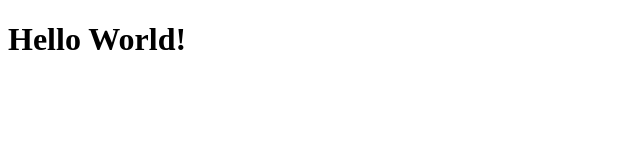
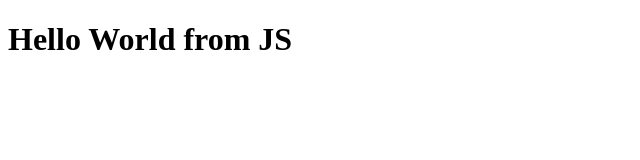
Before and after one commit to FirozSkAhmad/Inception, a plain HTML site: page Inception/index.html in a window 1280 px wide. Shown: the whole page, without its empty margins (0-640 px from the left). Drawn offline with Linux system fonts and the light colour scheme.

Commit message:
done wit JS

```diff
--- a/Inception/index.html
+++ b/Inception/index.html
@@ -7,8 +7,15 @@
     <title>Namaste React</title>
   </head>
   <body>
-    <div id="root">
-      <h1>Hello World!</h1>
-    </div>
+    <div id="root"></div>
+
+    <script>
+      const heading = document.createElement("h1");
+      heading.innerHTML = "Hello World from JS";
+
+      const root = document.getElementById("root");
+
+      root.appendChild(heading);
+    </script>
   </body>
 </html>
```
